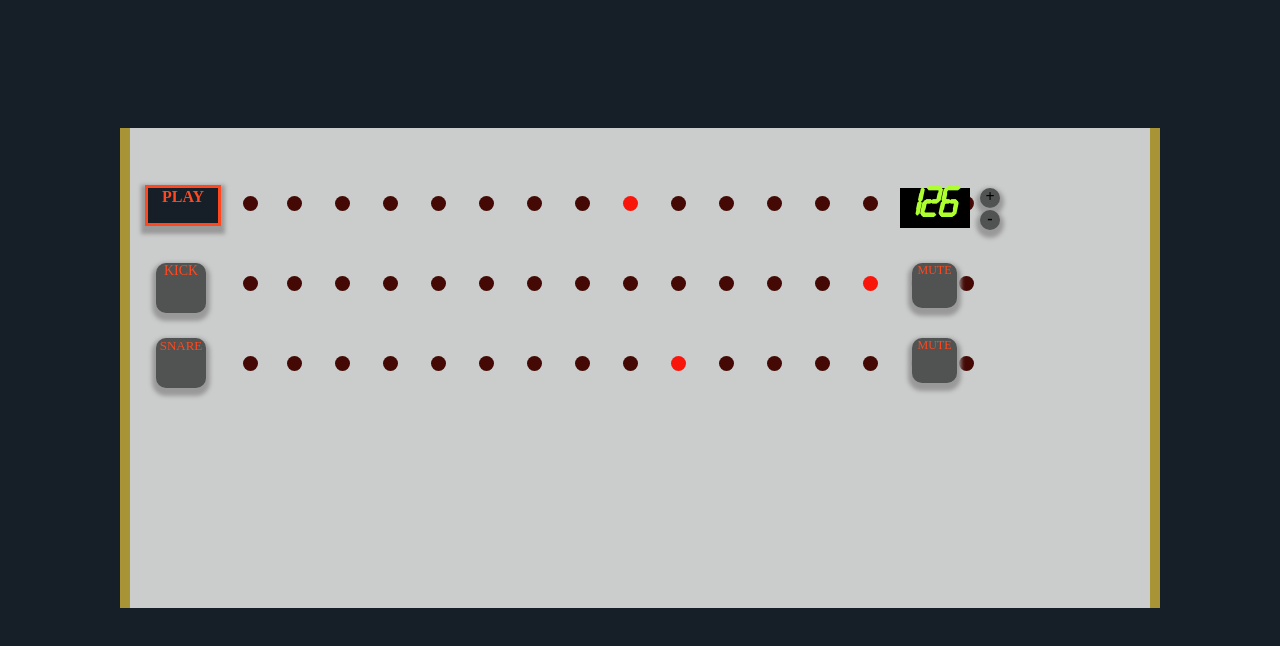
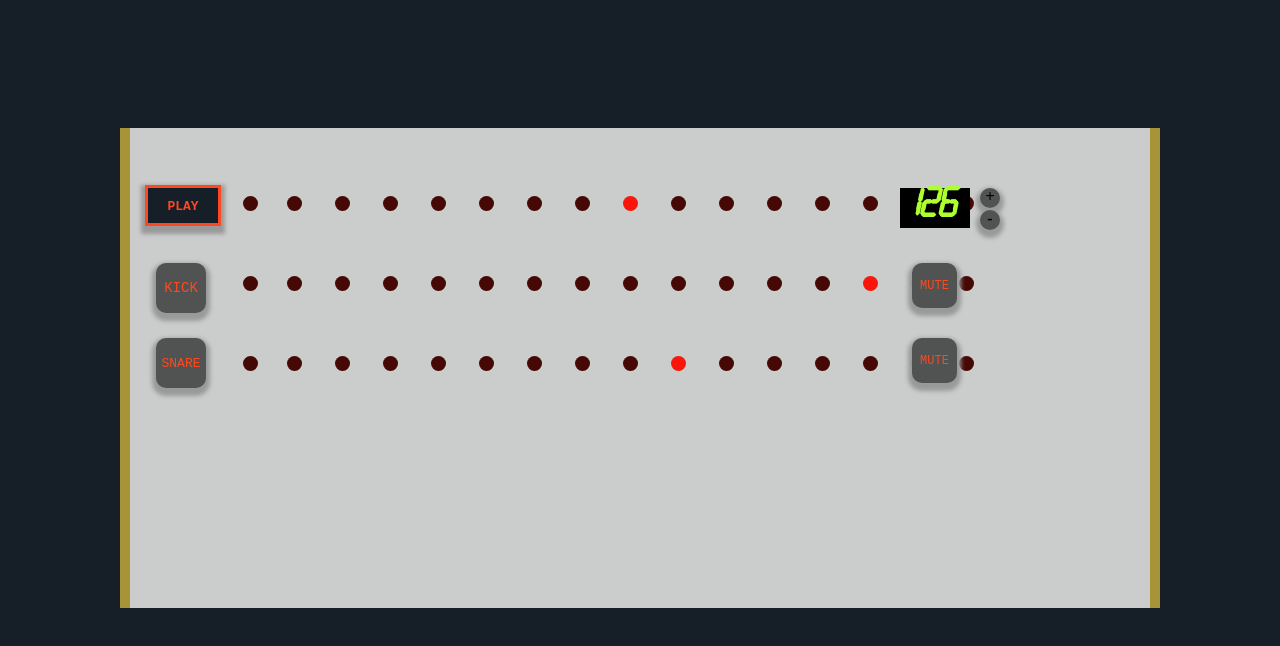
Before and after one commit to soroosh-gb/wdm-front-end, a plain HTML site: page index.html in a window 1280 px wide. Drawn offline with Linux system fonts and the light colour scheme.

Commit message:
added kbd tag to buttons

```diff
--- a/index.css
+++ b/index.css
@@ -300,3 +300,13 @@ body {
     color:#ff481f;
     position: absolute;
 }
+
+kbd {
+    margin: 0;
+    position: absolute;
+    top: 50%;
+    left: 50%;
+    margin-right: -50%;
+    transform: translate(-50%, -50%);
+
+}
--- a/index.html
+++ b/index.html
@@ -15,12 +15,22 @@
         <div id="left-pannel"></div>
         <div id="right-pannel"></div>
             <!-- <div id="top-line"></div> -->
-        <div id="play-stop-button">PLAY</div>
-        <div id="kick-trigger">KICK</div>
-        <div id="kick-mute">MUTE</div>
+        <div id="play-stop-button">
+            <kbd>PLAY</kbd>
+        </div>
+        <div id="kick-trigger">
+            <kbd>KICK</kbd>
+        </div>
+        <div id="kick-mute">
+            <kbd>MUTE</kbd>
+        </div>
 
-        <div id="snare-trigger">SNARE</div>
-        <div id="snare-mute">MUTE</div>
+        <div id="snare-trigger">
+            <kbd>SNARE</kbd>
+        </div>
+        <div id="snare-mute">
+            <kbd>MUTE</kbd>
+        </div>
 
         <div class="button-row" id="main-sequencer">
             <div class="button-wrapper">
```
